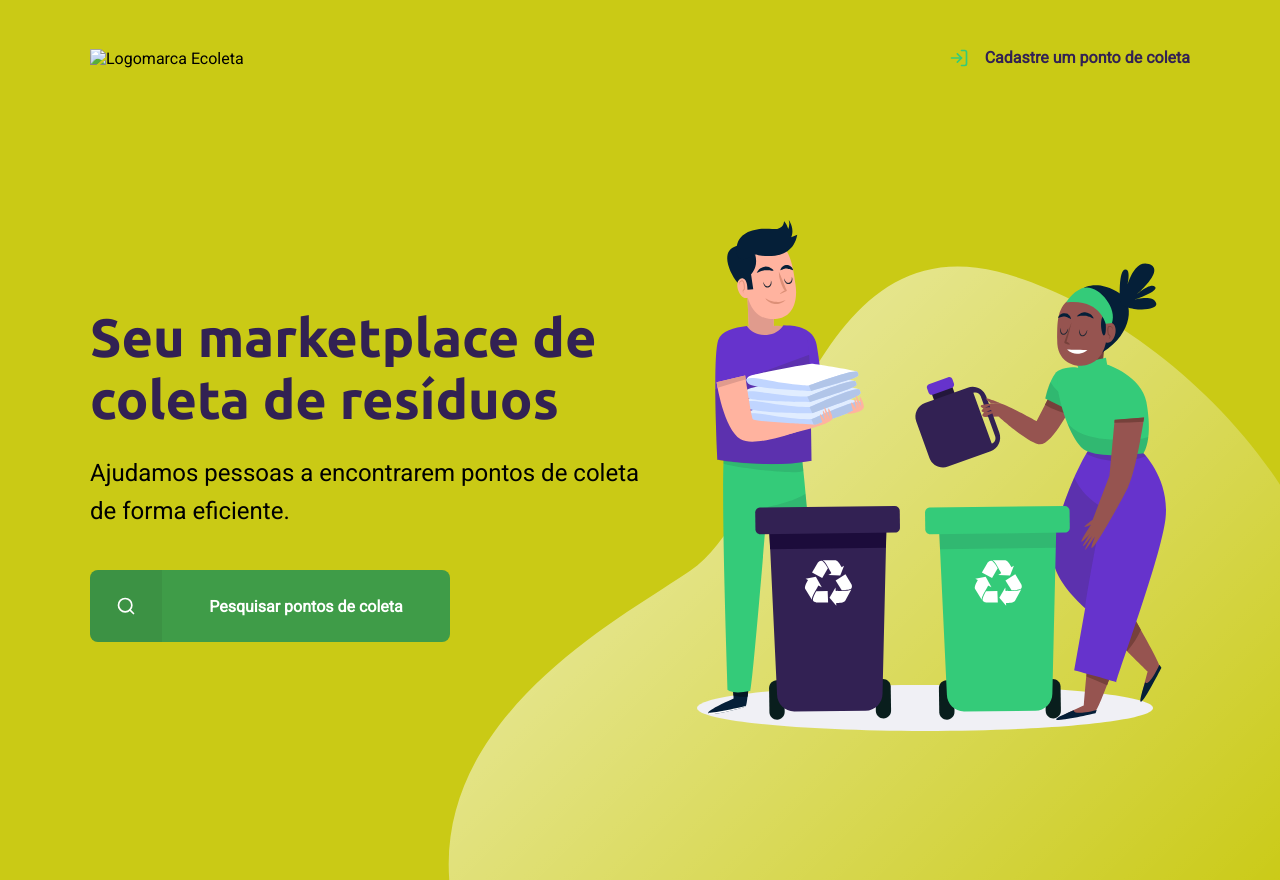
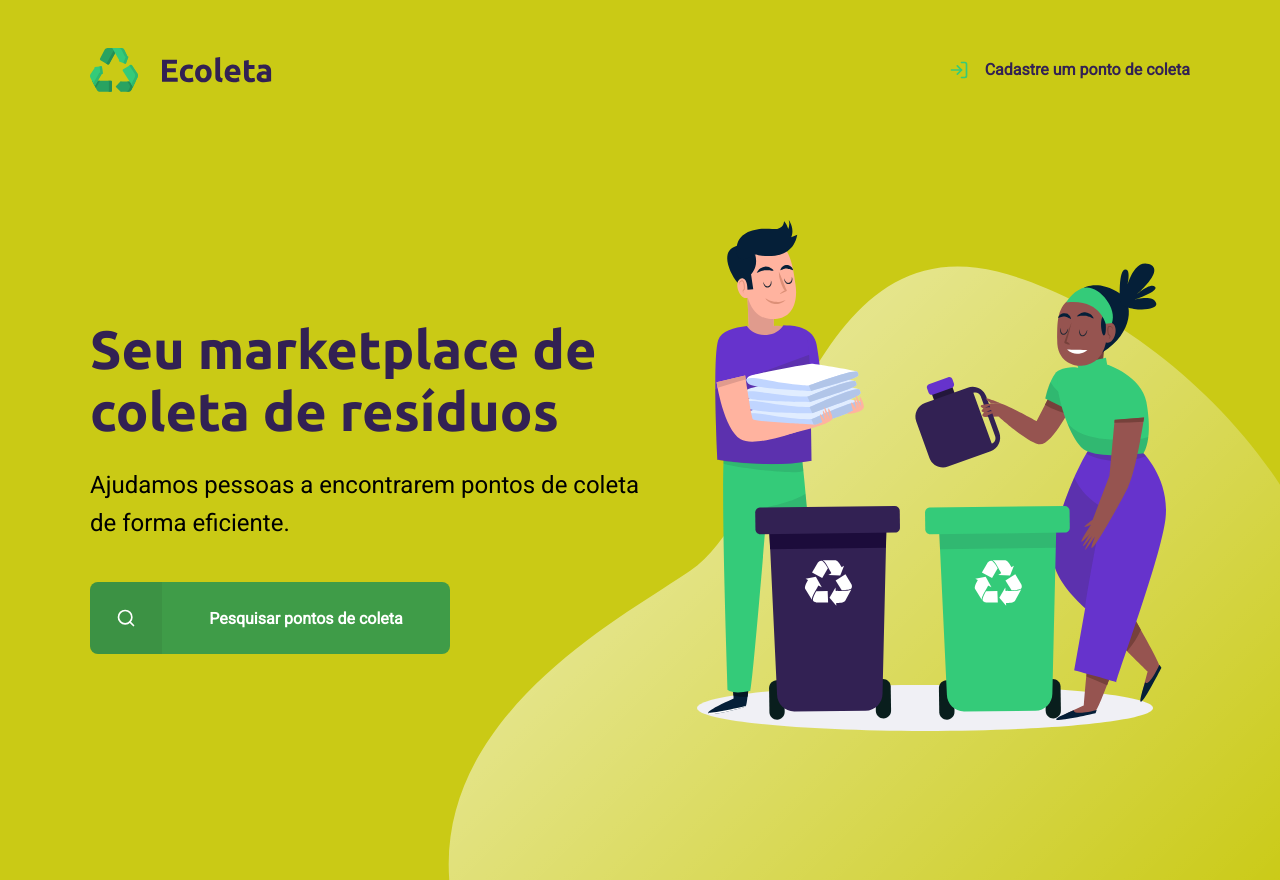
Before and after one commit to crisjanaina/NLW, a plain HTML site: page index.html in a window 1280 px wide. Drawn offline with Linux system fonts and the light colour scheme; the site is published under a folder, as on GitHub Pages, so addresses that start at the root find nothing.

Commit message:
Conserto da logo

```diff
--- a/index.html
+++ b/index.html
@@ -16,7 +16,7 @@
     <div id="page-home">
         <div class="content">
             <header>
-                <img src="/extras-aula-1/icones/logo.svg" alt="Logomarca Ecoleta">
+                <img src="extras-aula-1/icones/logo.svg" alt="Logomarca Ecoleta">
                 <a href="https://www.google.com/" >
                     <span> </span>
                     Cadastre um ponto de coleta
```
